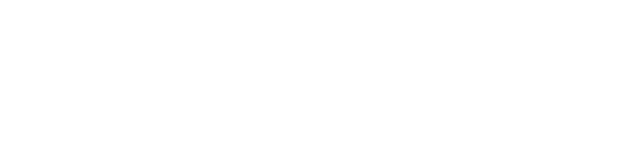
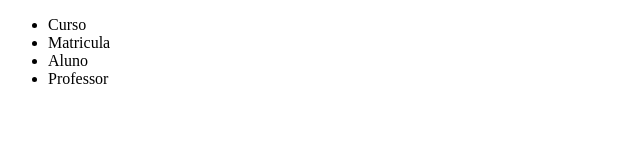
Before and after one commit to GabiCmg/AprenderBranches, a plain HTML site: page index.html in a window 1280 px wide. Shown: the whole page, without its empty margins (0-640 px from the left). Drawn offline with Linux system fonts and the light colour scheme.

Commit message:
commit header teste

```diff
--- a/index.html
+++ b/index.html
@@ -7,6 +7,13 @@
     <title>Amo minha namorada</title>
 </head>
 <body>
-
+    <header>
+        <ul>
+            <li>Curso</li>
+            <li>Matricula</li>
+            <li>Aluno</li>
+            <li>Professor</li>
+        </ul>
+    </header>
 </body>
 </html>
```
